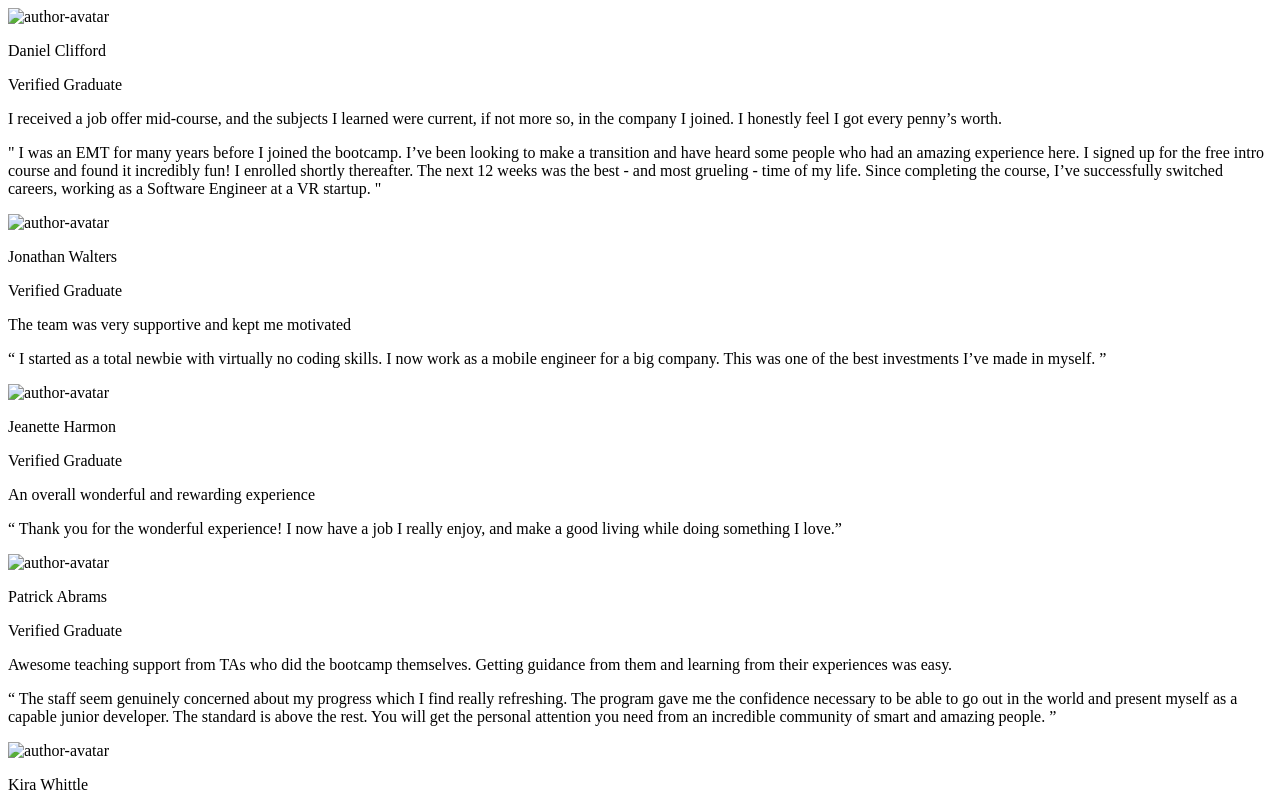
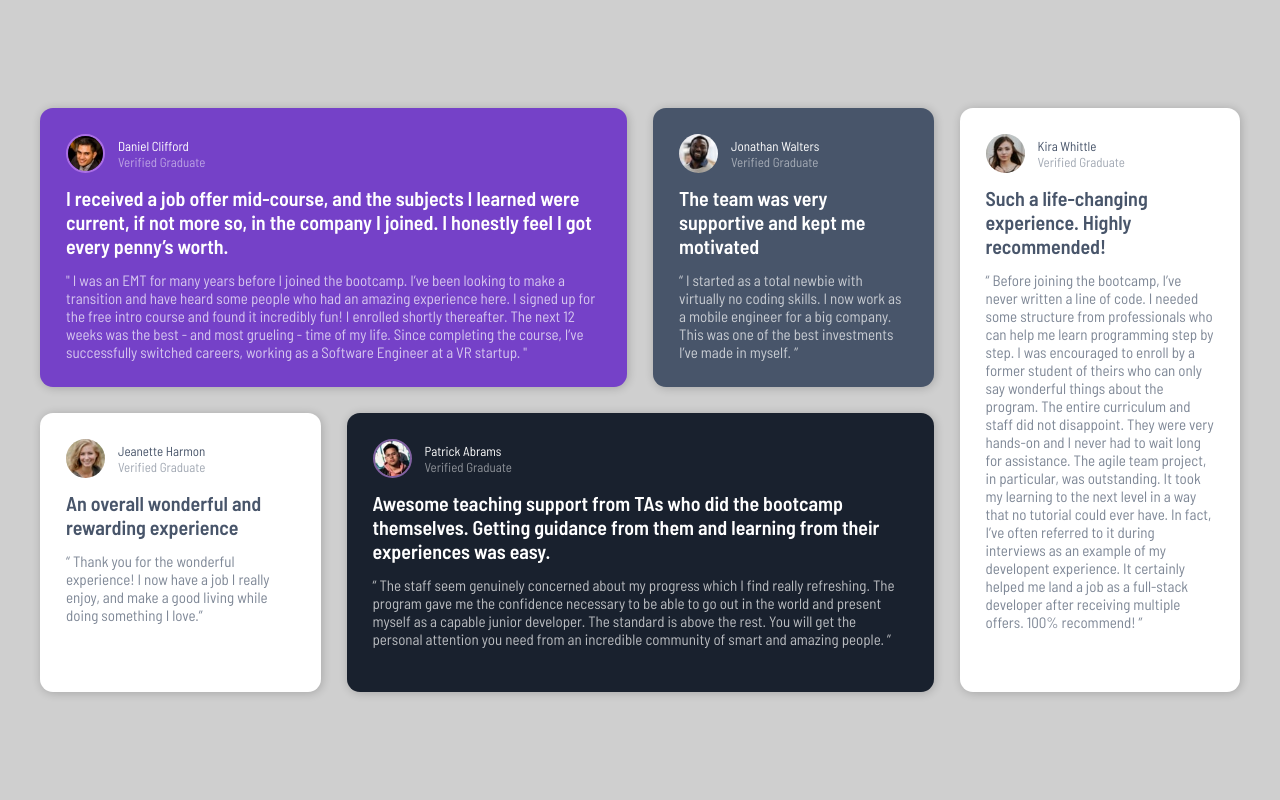
Before and after one commit to patroxfe/gridsection, a plain HTML site: page index.html in a window 1280 px wide. Shown: the top 800 px of the page. Drawn offline with nearby package versions, Linux system fonts and the light colour scheme; files that its build step writes are made by us from their sources; the site is published under a folder, as on GitHub Pages, so addresses that start at the root find nothing.

Commit message:
second commit

```diff
--- a/index.html
+++ b/index.html
@@ -10,7 +10,7 @@
   <link rel="preconnect" href="https://fonts.gstatic.com" crossorigin>
   <link href="https://fonts.googleapis.com/css2?family=Barlow+Semi+Condensed:wght@300;400;500;600&display=swap"
     rel="stylesheet">
-  <link rel="stylesheet" href="/css/main.css">
+  <link rel="stylesheet" href="./css/main.css">
 </head>
 
 <body>
@@ -21,7 +21,7 @@
 
         <div class="card card__purple">
           <div class="card__author">
-            <img src="/images/image-daniel.jpg" alt="author-avatar" class="card__author-logo">
+            <img src="./images/image-daniel.jpg" alt="author-avatar" class="card__author-logo">
             <div class="card__author-data">
               <p class="card__author-data--name">Daniel Clifford</p>
               <p class="card__author-data--grade">Verified Graduate</p>
@@ -42,7 +42,7 @@
 
         <div class="card card__gray-blue">
           <div class="card__author">
-            <img src="/images/image-jonathan.jpg" alt="author-avatar" class="card__author-logo">
+            <img src="./images/image-jonathan.jpg" alt="author-avatar" class="card__author-logo">
             <div class="card__author-data">
               <p class="card__author-data--name">Jonathan Walters</p>
               <p class="card__author-data--grade">Verified Graduate</p>
@@ -59,7 +59,7 @@
 
         <div class="card card__white">
           <div class="card__author">
-            <img src="/images/image-jeanette.jpg" alt="author-avatar" class="card__author-logo">
+            <img src="./images/image-jeanette.jpg" alt="author-avatar" class="card__author-logo">
             <div class="card__author-data">
               <p class="card__author-data--name">Jeanette Harmon</p>
               <p class="card__author-data--grade">Verified Graduate</p>
@@ -76,7 +76,7 @@
 
         <div class="card card__night-blue">
           <div class="card__author">
-            <img src="/images/image-patrick.jpg" alt="author-avatar" class="card__author-logo">
+            <img src="./images/image-patrick.jpg" alt="author-avatar" class="card__author-logo">
             <div class="card__author-data">
               <p class="card__author-data--name">Patrick Abrams</p>
               <p class="card__author-data--grade">Verified Graduate</p>
@@ -96,7 +96,7 @@
 
         <div class="card card__second-white">
           <div class="card__author">
-            <img src="/images/image-kira.jpg" alt="author-avatar" class="card__author-logo">
+            <img src="./images/image-kira.jpg" alt="author-avatar" class="card__author-logo">
             <div class="card__author-data">
               <p class="card__author-data--name">Kira Whittle</p>
               <p class="card__author-data--grade">Verified Graduate</p>
```
